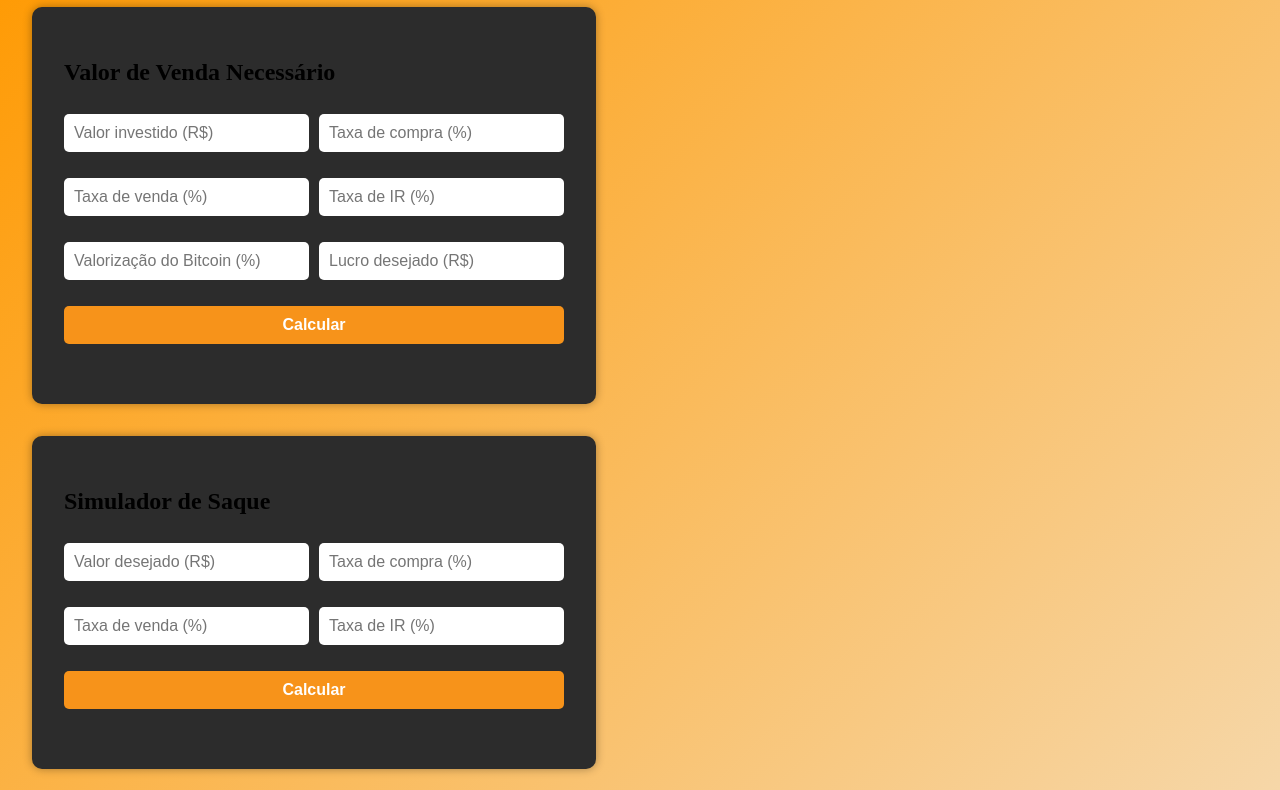
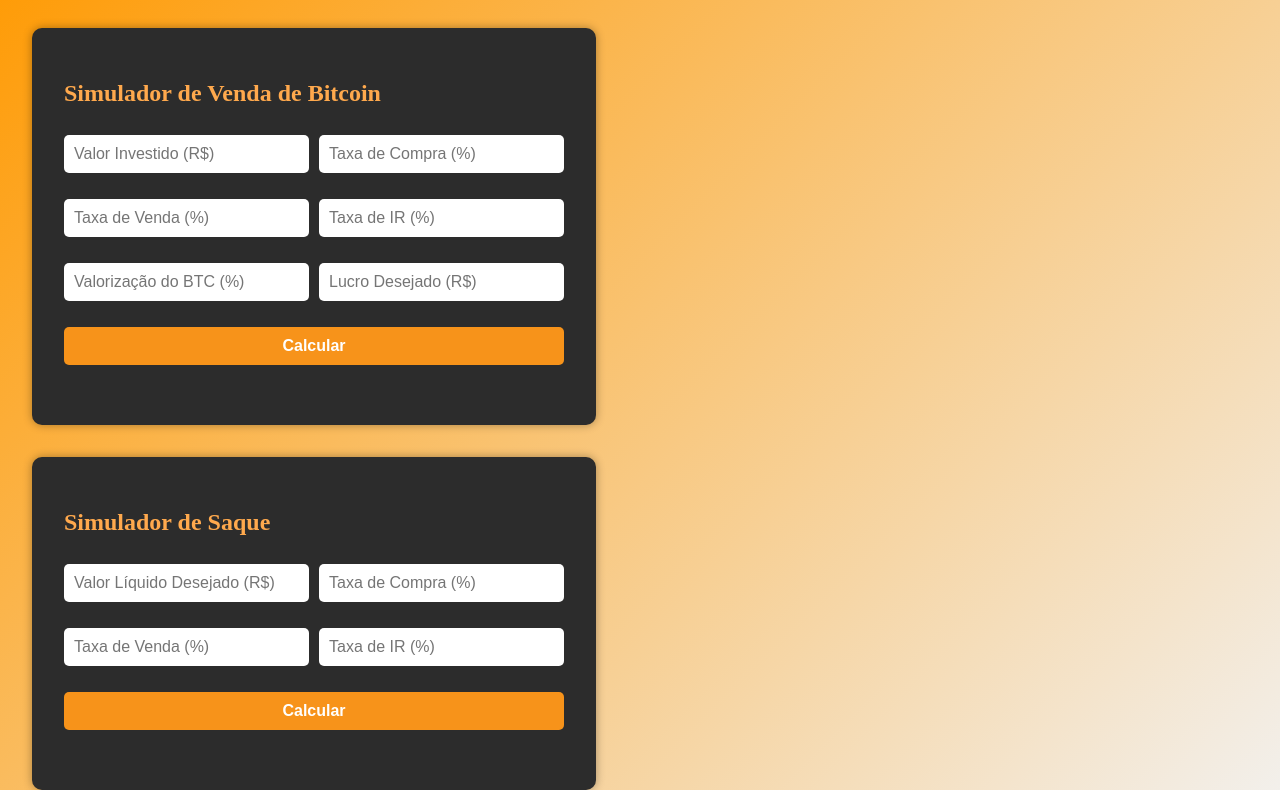
Before and after one commit to EribaldoOliveira/Lucro_Bitcoin, a plain HTML site: page index.html in a window 1280 px wide. Shown: the part 75-865 px from the top of the page. Drawn offline with Linux system fonts and the light colour scheme.

Commit message:
correção da duplicação do código

```diff
--- a/index.html
+++ b/index.html
@@ -5,47 +5,7 @@
   <meta name="viewport" content="width=device-width, initial-scale=1.0" />
   <title>Simulador Bitcoin</title>
   <link rel="stylesheet" href="css/style.css" />
-<<<<<<< HEAD
-  <script src="js/script.js" defer></script>
-</head>
-<body>
-  <main>
-    <!-- PROJETO 1: Valor de Venda Necessário -->
-    <section class="container">
-      <h2>Valor de Venda Necessário</h2>
-      <form id="calc-form">
-        <input type="text" id="valor-investido" placeholder="Valor investido (R$)" />
-        <input type="text" id="taxa-compra" placeholder="Taxa de compra (%)" />
-        <input type="text" id="taxa-venda" placeholder="Taxa de venda (%)" />
-        <input type="text" id="taxa-ir" placeholder="Taxa de IR (%)" />
-        <input type="text" id="valorizacao-bitcoin" placeholder="Valorização do Bitcoin (%)" />
-        <input type="text" id="lucro-desejado" placeholder="Lucro desejado (R$)" />
-        <button type="submit">Calcular</button>
-      </form>
-      <div id="resultado" class="hidden">
-        <p>Você precisará vender por: <strong id="valor-venda"></strong></p>
-      </div>
-    </section>
-
-    <!-- PROJETO 2: Simulador de Saque -->
-    <section class="container">
-      <h2>Simulador de Saque</h2>
-      <form id="saque-form">
-        <input type="text" id="valor-desejado" placeholder="Valor desejado (R$)" />
-        <input type="text" id="taxa-compra-saque" placeholder="Taxa de compra (%)" />
-        <input type="text" id="taxa-venda-saque" placeholder="Taxa de venda (%)" />
-        <input type="text" id="taxa-ir-saque" placeholder="Taxa de IR (%)" />
-        <button type="submit">Calcular</button>
-      </form>
-      <div id="resultado-saque" class="hidden">
-        <p>Você deve solicitar: <strong id="valor-bruto-saque"></strong></p>
-      </div>
-    </section>
-  </main>
-
-=======
   <script src="js/crypto.js" defer></script>
-
   <script src="js/script.js" defer></script>
 </head>
 <body>
@@ -61,7 +21,7 @@
     </ul>
   </nav>
 
-  <!-- Venda Bitcoin -->
+  <!-- Simulador de Venda de Bitcoin -->
   <section id="venda" class="container">
     <h1>Simulador de Venda de Bitcoin</h1>
     <form id="calc-form">
@@ -78,7 +38,7 @@
     </div>
   </section>
 
-  <!-- Saque -->
+  <!-- Simulador de Saque -->
   <section id="saque" class="container">
     <h1>Simulador de Saque</h1>
     <form id="saque-form">
@@ -93,7 +53,8 @@
     </div>
   </section>
 
+  <!-- Back to top button -->
   <button id="back-to-top">↑</button>
->>>>>>> c78ecd00e55370685eee21cb04b3489e3c5e18c2
+
 </body>
 </html>
```
Lines whose indentation alone changed are shown as unchanged.
